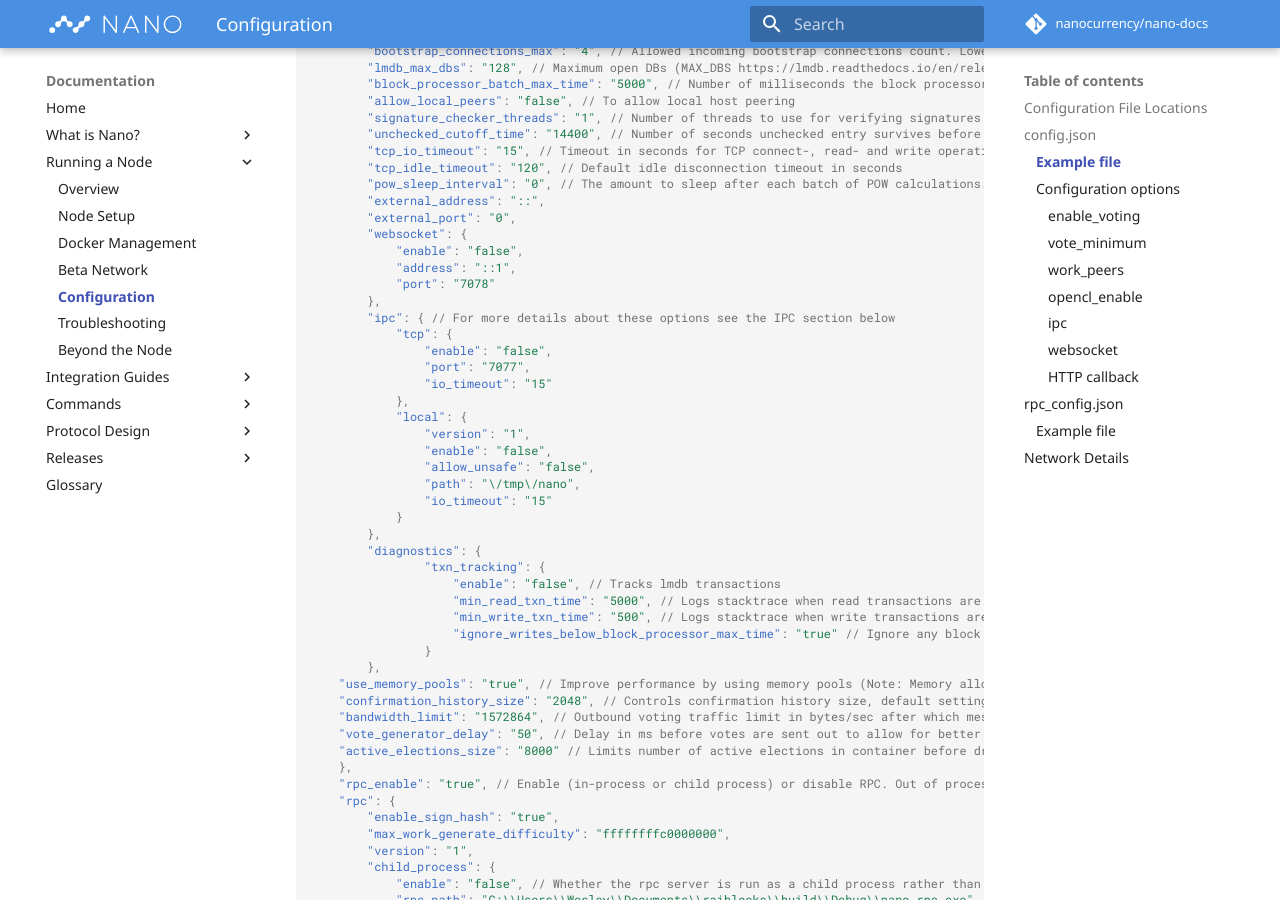
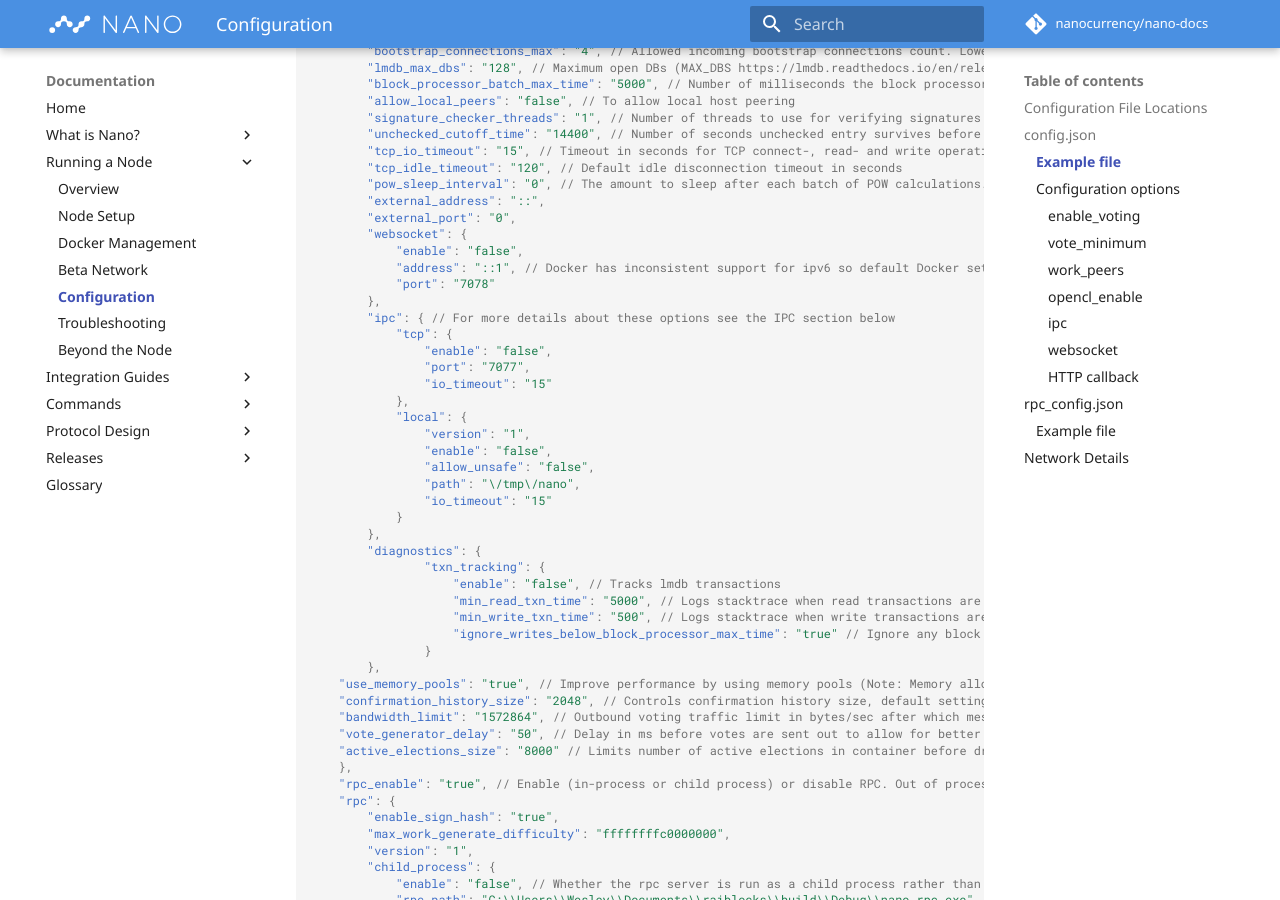
Before and after one commit to nanocurrency/nano-docs, an MkDocs documentation site: the page built from docs/running-a-node/configuration.md, in a window 1280 px wide and 900 px high, scrolled down 1614 px. Built offline with MkDocs 1.6.1 and Material for MkDocs 9.7.7, drawn with Linux system fonts in a browser that asks for light colours; comment, search, counter and statistics services are not loaded.

Commit message:
Add clarity on websocket address value for Docker setups

```diff
--- a/docs/running-a-node/configuration.md
+++ b/docs/running-a-node/configuration.md
@@ -84,7 +84,7 @@
         "external_port": "0",
         "websocket": {
             "enable": "false",
-            "address": "::1",
+            "address": "::1", // Docker has inconsistent support for ipv6 so default Docker setup will have ::ffff:127.0.0.1 and it should be kept this value
             "port": "7078"
         },
         "ipc": { // For more details about these options see the IPC section below
```
